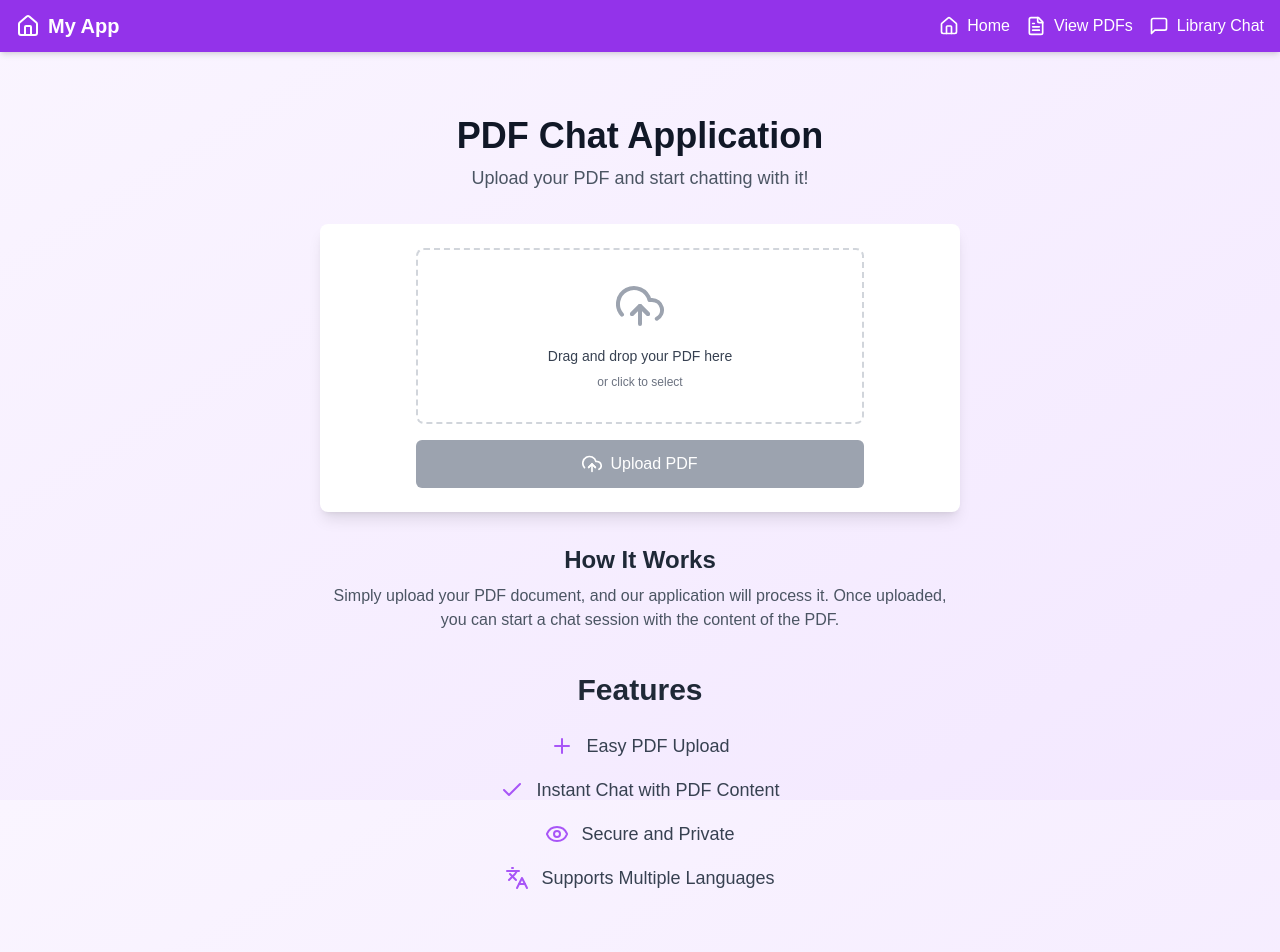
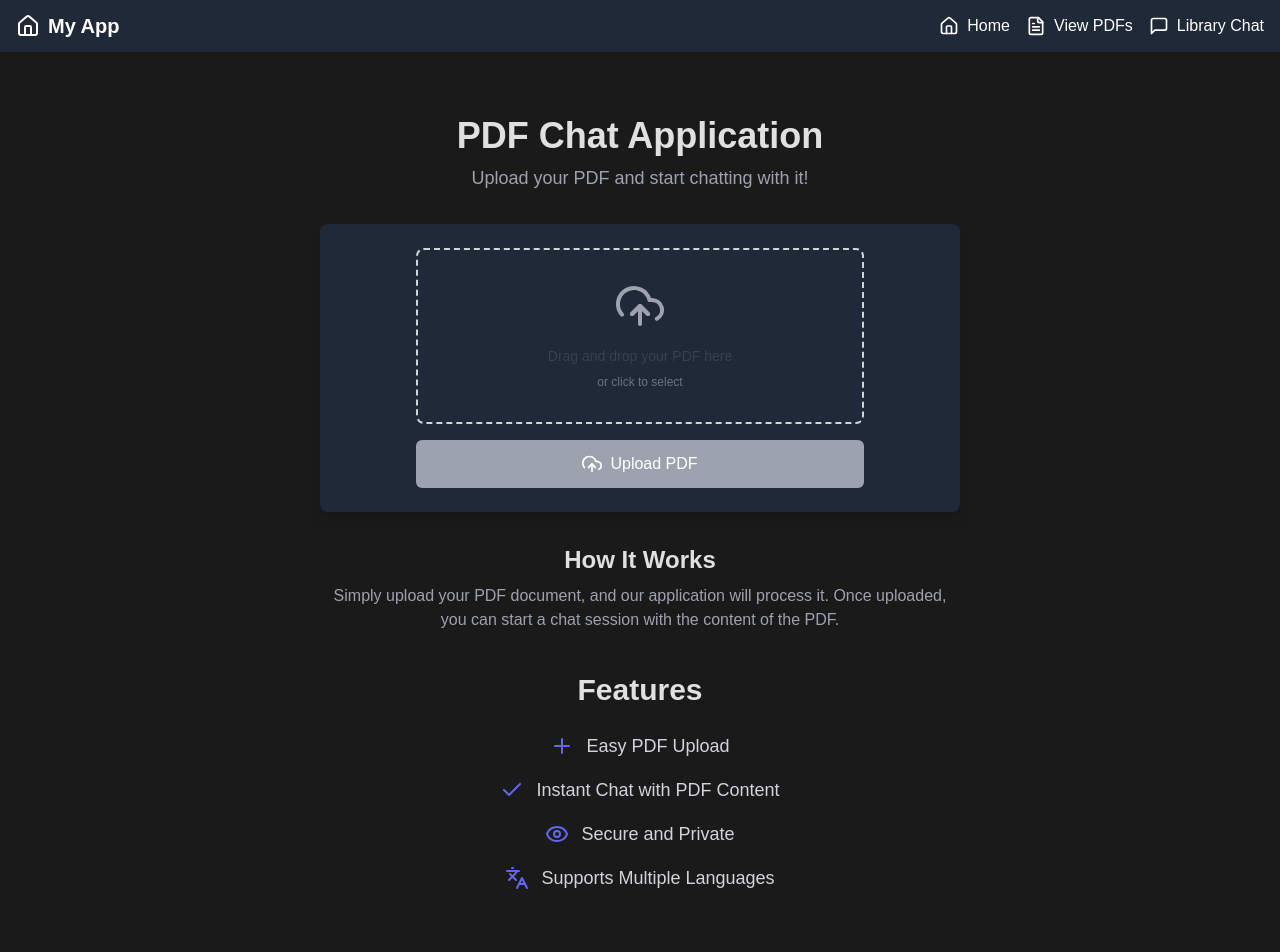
Before and after one commit to ephemeral-4242/pdf-ephemeral, a Next.js app in the folder apps/frontend/: page / in a window 1280 px wide. Shown: the top 952 px of the page. Built offline with nearby package versions, Linux system fonts and the light colour scheme.

Commit message:
dark mode

```diff
--- a/apps/frontend/src/app/chat/[id]/page.tsx
+++ b/apps/frontend/src/app/chat/[id]/page.tsx
@@ -34,25 +34,25 @@ export default function ChatPage() {
   }, [params.id]);
 
   return (
-    <div className='min-h-screen bg-gradient-to-br from-blue-50 to-indigo-100'>
+    <div className='min-h-screen bg-background'>
       <div className='w-full px-2 sm:px-4 py-4'>
         <nav aria-label='breadcrumb'>
           <ol className='breadcrumb'>
             <li className='breadcrumb-item active' aria-current='page'></li>
           </ol>
         </nav>
-        <div className='flex justify-between items-center mb-4 bg-white p-4 rounded-lg shadow-md'>
-          <h1 className='text-2xl font-bold text-gray-900'>PDF Chat</h1>
+        <div className='flex justify-between items-center mb-4 bg-gray-800 p-4 rounded-lg shadow-md'>
+          <h1 className='text-2xl font-bold text-foreground'>PDF Chat</h1>
           <Link
             href='/'
-            className='px-4 py-2 bg-blue-600 text-white rounded-md hover:bg-blue-700 transition-colors'
+            className='px-4 py-2 bg-primary text-white rounded-md hover:bg-indigo-600 transition-colors'
           >
             Add New PDF
           </Link>
         </div>
 
         <div className='flex flex-col md:flex-row gap-4 h-[calc(100vh-8rem)]'>
-          <div className='w-full md:w-1/2 bg-white rounded-lg shadow-md overflow-hidden'>
+          <div className='w-full md:w-1/2 bg-gray-800 rounded-lg shadow-md overflow-hidden'>
             {loading ? (
               <div className='flex justify-center items-center h-full'>
                 <LoadingSpinner />
@@ -69,7 +69,7 @@ export default function ChatPage() {
               )
             )}
           </div>
-          <div className='w-full md:w-1/2 bg-white rounded-lg shadow-md overflow-hidden'>
+          <div className='w-full md:w-1/2 bg-gray-800 rounded-lg shadow-md overflow-hidden'>
             <div className='h-full'>
               <PdfChat pdfId={params.id as string} />
             </div>
--- a/apps/frontend/src/app/globals.css
+++ b/apps/frontend/src/app/globals.css
@@ -3,14 +3,14 @@
 @tailwind utilities;
 
 :root {
-  --background: #ffffff;
-  --foreground: #171717;
+  --background: #1a1a1a;
+  --foreground: #e0e0e0;
 }
 
-@media (prefers-color-scheme: dark) {
+@media (prefers-color-scheme: light) {
   :root {
-    --background: #0a0a0a;
-    --foreground: #ededed;
+    --background: #1a1a1a;
+    --foreground: #e0e0e0;
   }
 }
 
--- a/apps/frontend/src/app/layout.tsx
+++ b/apps/frontend/src/app/layout.tsx
@@ -16,8 +16,8 @@ export default function RootLayout({
 }>) {
   return (
     <html lang='en' className='h-full'>
-      <body className='min-h-screen flex flex-col bg-gradient-to-br from-purple-50 to-purple-100'>
-        <nav className='bg-purple-600 text-white shadow-md'>
+      <body className='min-h-screen flex flex-col bg-background text-foreground'>
+        <nav className='bg-gray-800 text-white shadow-md'>
           <div className='container mx-auto px-4 py-3 flex items-center justify-between'>
             <Link
               href='/'
@@ -29,21 +29,21 @@ export default function RootLayout({
             <div className='space-x-4 flex items-center'>
               <Link
                 href='/'
-                className='flex items-center space-x-2 hover:text-purple-200 transition-colors'
+                className='flex items-center space-x-2 hover:text-primary transition-colors'
               >
                 <Home className='h-5 w-5' />
                 <span>Home</span>
               </Link>
               <Link
                 href='/pdfs'
-                className='flex items-center space-x-2 hover:text-purple-200 transition-colors'
+                className='flex items-center space-x-2 hover:text-primary transition-colors'
               >
                 <FileText className='h-5 w-5' />
                 <span>View PDFs</span>
               </Link>
               <Link
                 href='/library-chat'
-                className='flex items-center space-x-2 hover:text-purple-200 transition-colors'
+                className='flex items-center space-x-2 hover:text-primary transition-colors'
               >
                 <MessageSquare className='h-5 w-5' />
                 <span>Library Chat</span>
@@ -54,7 +54,7 @@ export default function RootLayout({
         <main className='flex-grow container mx-auto px-4 py-8'>
           {children}
         </main>
-        <footer className='bg-purple-200 text-purple-600 py-4'>
+        <footer className='bg-gray-800 text-white py-4'>
           <div className='container mx-auto px-4 text-center'>
             © 2024 My App. All rights reserved.
           </div>
--- a/apps/frontend/src/app/library-chat/page.tsx
+++ b/apps/frontend/src/app/library-chat/page.tsx
@@ -30,34 +30,34 @@ export default function LibraryChatPage() {
   }, []);
 
   return (
-    <div className='min-h-screen bg-gradient-to-br from-blue-50 to-indigo-100'>
+    <div className='min-h-screen bg-background'>
       <div className='w-full px-2 sm:px-4 py-4'>
-        <div className='flex justify-between items-center mb-4 bg-white p-4 rounded-lg shadow-md'>
-          <h1 className='text-2xl font-bold text-gray-900'>Library Chat</h1>
+        <div className='flex justify-between items-center mb-4 bg-gray-800 p-4 rounded-lg shadow-md'>
+          <h1 className='text-2xl font-bold text-foreground'>Library Chat</h1>
         </div>
 
         {isLoading ? (
           <div className='flex justify-center items-center h-screen'>
-            <div className='animate-spin rounded-full h-32 w-32 border-t-2 border-b-2 border-purple-500'></div>
+            <div className='animate-spin rounded-full h-32 w-32 border-t-2 border-b-2 border-primary'></div>
           </div>
         ) : (
           <div className='flex flex-col md:flex-row gap-4 h-[calc(100vh-8rem)]'>
-            <div className='w-full md:w-1/2 bg-white rounded-lg shadow-md overflow-hidden'>
+            <div className='w-full md:w-1/2 bg-gray-800 rounded-lg shadow-md overflow-hidden'>
               <div className='h-full overflow-y-auto p-4'>
-                <h2 className='text-xl font-semibold text-gray-800 mb-4'>
+                <h2 className='text-xl font-semibold text-foreground mb-4'>
                   Your PDFs
                 </h2>
-                <ul className='divide-y divide-gray-200'>
+                <ul className='divide-y divide-gray-700'>
                   {pdfs.map((pdf) => (
                     <li key={pdf.id} className='py-2 flex items-center'>
-                      <FileText className='h-6 w-6 text-purple-500 mr-2' />
-                      <span className='text-gray-700'>{pdf.name}</span>
+                      <FileText className='h-6 w-6 text-primary mr-2' />
+                      <span className='text-gray-300'>{pdf.name}</span>
                     </li>
                   ))}
                 </ul>
               </div>
             </div>
-            <div className='w-full md:w-1/2 bg-white rounded-lg shadow-md overflow-hidden'>
+            <div className='w-full md:w-1/2 bg-gray-800 rounded-lg shadow-md overflow-hidden'>
               <div className='h-full '>
                 <PdfChat pdfId='library' />
               </div>
--- a/apps/frontend/src/app/page.tsx
+++ b/apps/frontend/src/app/page.tsx
@@ -17,21 +17,21 @@ export default function Home() {
     <div className='flex flex-col items-center justify-center'>
       <div className='w-full max-w-2xl px-4 py-8'>
         <header className='mb-8 text-center'>
-          <h1 className='text-4xl font-extrabold text-gray-900'>
+          <h1 className='text-4xl font-extrabold text-foreground'>
             PDF Chat Application
           </h1>
-          <p className='text-lg text-gray-600 mt-2'>
+          <p className='text-lg text-gray-400 mt-2'>
             Upload your PDF and start chatting with it!
           </p>
         </header>
 
-        <main className='bg-white rounded-lg shadow-lg p-6'>
+        <main className='bg-gray-800 rounded-lg shadow-lg p-6'>
           <PdfUpload onUploadSuccess={handleUploadSuccess} />
         </main>
 
         <section className='mt-8 text-center'>
-          <h2 className='text-2xl font-bold text-gray-800'>How It Works</h2>
-          <p className='text-gray-600 mt-2'>
+          <h2 className='text-2xl font-bold text-foreground'>How It Works</h2>
+          <p className='text-gray-400 mt-2'>
             Simply upload your PDF document, and our application will process
             it. Once uploaded, you can start a chat session with the content of
             the PDF.
@@ -39,25 +39,25 @@ export default function Home() {
         </section>
 
         <section className='mt-10 text-center'>
-          <h2 className='text-3xl font-semibold text-gray-800'>Features</h2>
+          <h2 className='text-3xl font-semibold text-foreground'>Features</h2>
           <ul className='mt-6 space-y-4'>
             <li className='flex items-center justify-center space-x-3'>
-              <Plus className='w-6 h-6 text-purple-500' />
-              <span className='text-lg text-gray-700'>Easy PDF Upload</span>
+              <Plus className='w-6 h-6 text-primary' />
+              <span className='text-lg text-gray-300'>Easy PDF Upload</span>
             </li>
             <li className='flex items-center justify-center space-x-3'>
-              <Check className='w-6 h-6 text-purple-500' />
-              <span className='text-lg text-gray-700'>
+              <Check className='w-6 h-6 text-primary' />
+              <span className='text-lg text-gray-300'>
                 Instant Chat with PDF Content
               </span>
             </li>
             <li className='flex items-center justify-center space-x-3'>
-              <Eye className='w-6 h-6 text-purple-500' />
-              <span className='text-lg text-gray-700'>Secure and Private</span>
+              <Eye className='w-6 h-6 text-primary' />
+              <span className='text-lg text-gray-300'>Secure and Private</span>
             </li>
             <li className='flex items-center justify-center space-x-3'>
-              <Languages className='w-6 h-6 text-purple-500' />
-              <span className='text-lg text-gray-700'>
+              <Languages className='w-6 h-6 text-primary' />
+              <span className='text-lg text-gray-300'>
                 Supports Multiple Languages
               </span>
             </li>
--- a/apps/frontend/tailwind.config.ts
+++ b/apps/frontend/tailwind.config.ts
@@ -1,16 +1,19 @@
-import type { Config } from "tailwindcss";
+import type { Config } from 'tailwindcss';
 
 const config: Config = {
   content: [
-    "./src/pages/**/*.{js,ts,jsx,tsx,mdx}",
-    "./src/components/**/*.{js,ts,jsx,tsx,mdx}",
-    "./src/app/**/*.{js,ts,jsx,tsx,mdx}",
+    './src/pages/**/*.{js,ts,jsx,tsx,mdx}',
+    './src/components/**/*.{js,ts,jsx,tsx,mdx}',
+    './src/app/**/*.{js,ts,jsx,tsx,mdx}',
   ],
   theme: {
     extend: {
       colors: {
-        background: "var(--background)",
-        foreground: "var(--foreground)",
+        background: 'var(--background)',
+        foreground: 'var(--foreground)',
+        primary: '#6366f1', // Indigo-500
+        secondary: '#4b5563', // Gray-600
+        accent: '#10b981', // Emerald-500
       },
     },
   },
```
Also changed, not shown: apps/frontend/src/app/pdfs/page.tsx (+13 -13 lines), 1 other file (tests, documents, lock files or other folders).
